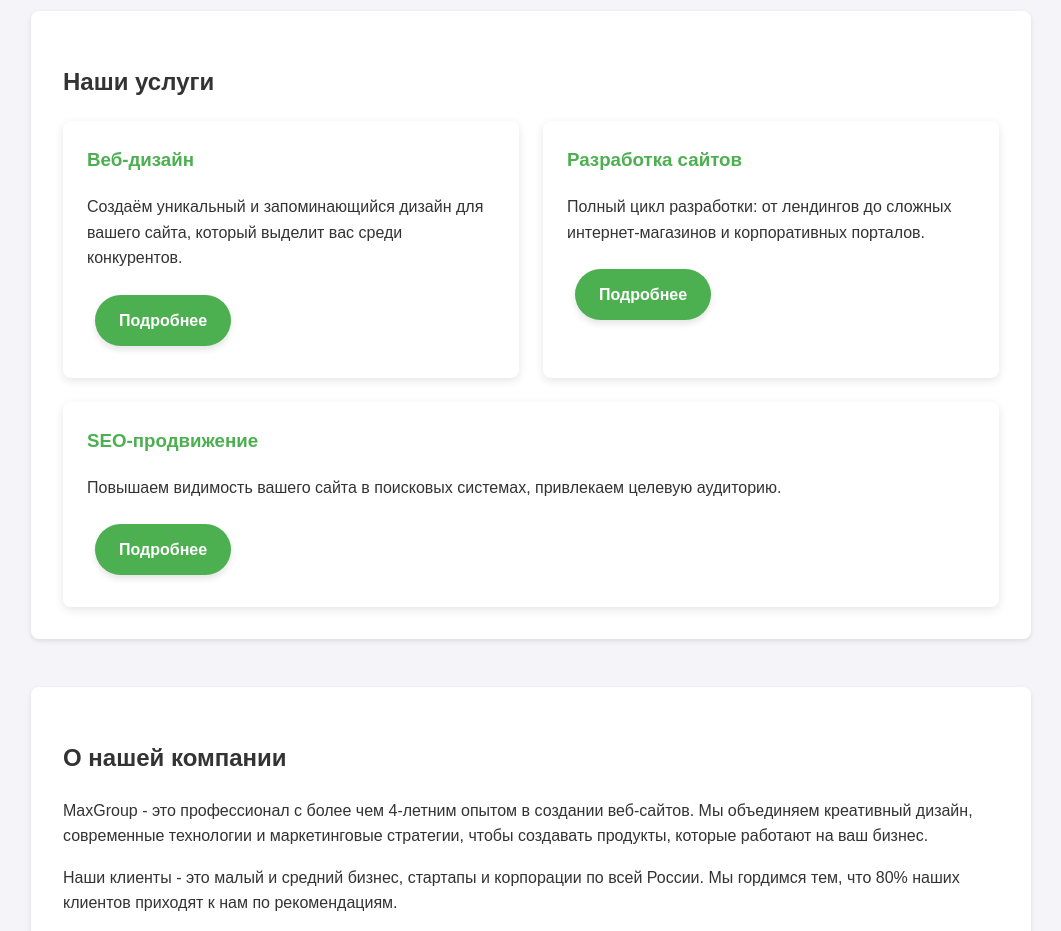
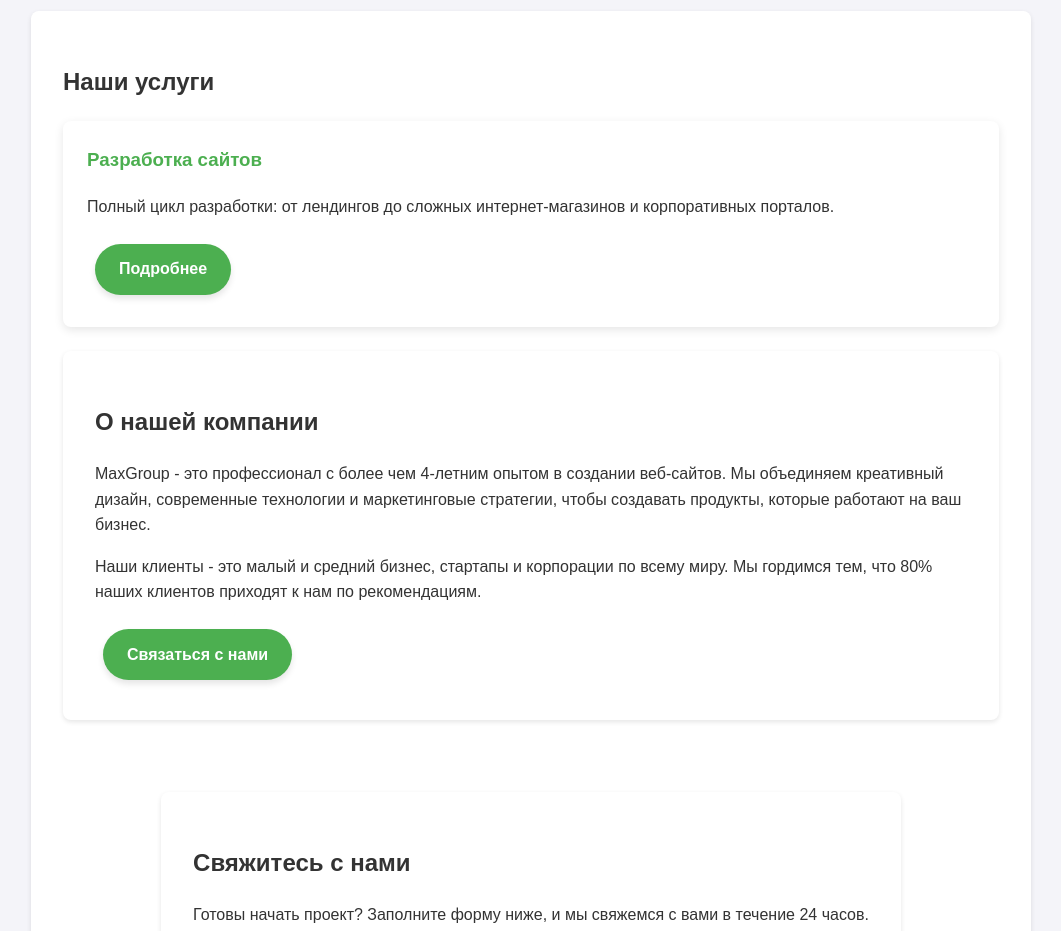
Before and after one commit to Maksilenia/First_Repositorium, a plain HTML site: page index.html in a window 1280 px wide. Shown: the part 680-1611 px from the top of the page, without its empty margins (109-1170 px from the left). Drawn offline with Linux system fonts and the light colour scheme.

Commit message:
Update index.html

```diff
--- a/index.html
+++ b/index.html
@@ -3,7 +3,7 @@
 <head>
     <meta charset="UTF-8">
     <meta name="viewport" content="width=device-width, initial-scale=1.0">
-    <title>Крутой сайт с анимациями</title>
+    <title>Первый Репозиторий</title>
     <style>
         /* Основные стили */
         body {
@@ -228,11 +228,7 @@
         <section id="services" class="animated delay-2">
             <h2>Наши услуги</h2>
             <div class="services">
-                <div class="service-card">
-                    <h3>Веб-дизайн</h3>
-                    <p>Создаём уникальный и запоминающийся дизайн для вашего сайта, который выделит вас среди конкурентов.</p>
-                    <a href="#" class="btn">Подробнее</a>
-                </div>
+
 
                 <div class="service-card">
                     <h3>Разработка сайтов</h3>
@@ -240,18 +236,11 @@
                     <a href="#" class="btn">Подробнее</a>
                 </div>
 
-                <div class="service-card">
-                    <h3>SEO-продвижение</h3>
-                    <p>Повышаем видимость вашего сайта в поисковых системах, привлекаем целевую аудиторию.</p>
-                    <a href="#" class="btn">Подробнее</a>
-                </div>
-            </div>
-        </section>
 
         <section id="about" class="animated delay-1">
             <h2>О нашей компании</h2>
             <p>MaxGroup - это профессионал с более чем 4-летним опытом в создании веб-сайтов. Мы объединяем креативный дизайн, современные технологии и маркетинговые стратегии, чтобы создавать продукты, которые работают на ваш бизнес.</p>
-            <p>Наши клиенты - это малый и средний бизнес, стартапы и корпорации по всей России. Мы гордимся тем, что 80% наших клиентов приходят к нам по рекомендациям.</p>
+            <p>Наши клиенты - это малый и средний бизнес, стартапы и корпорации по всему миру. Мы гордимся тем, что 80% наших клиентов приходят к нам по рекомендациям.</p>
             <a href="#contact" class="btn">Связаться с нами</a>
         </section>
 
```
